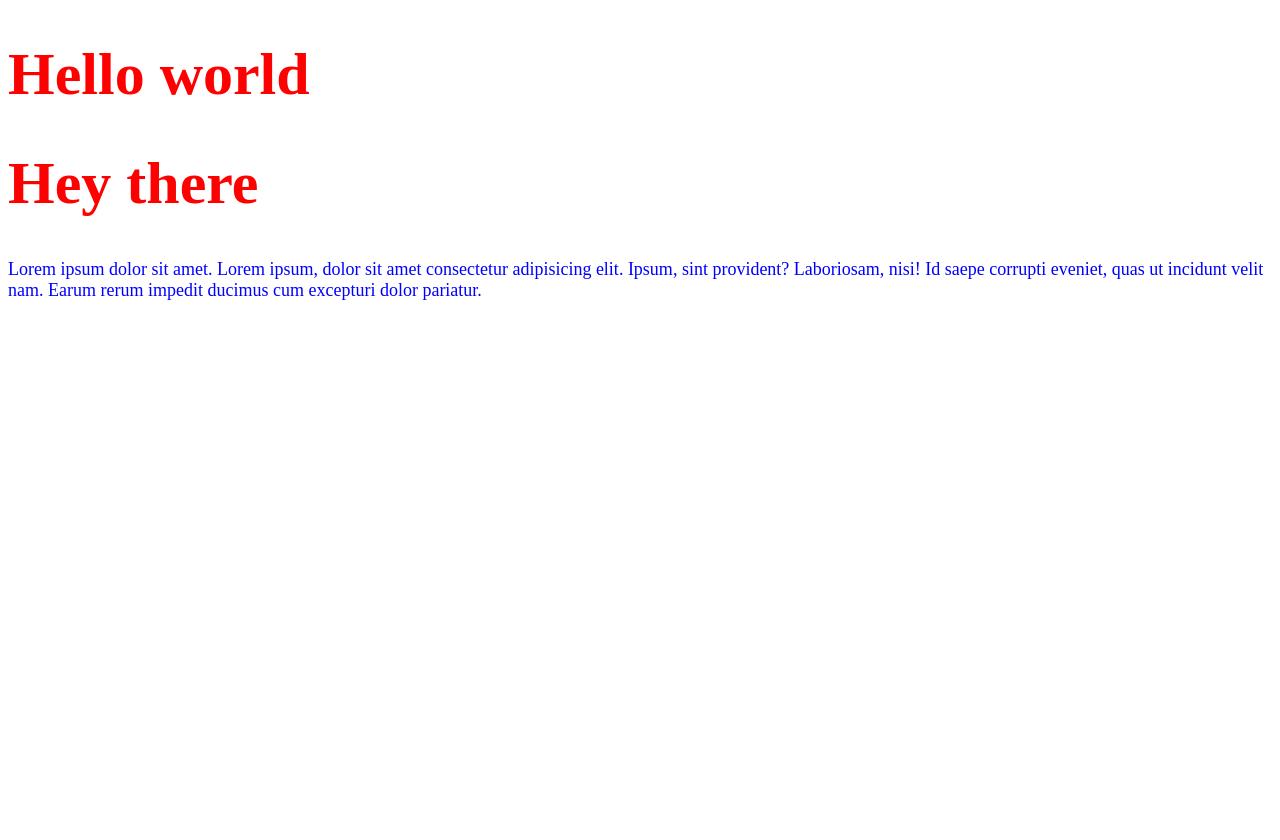
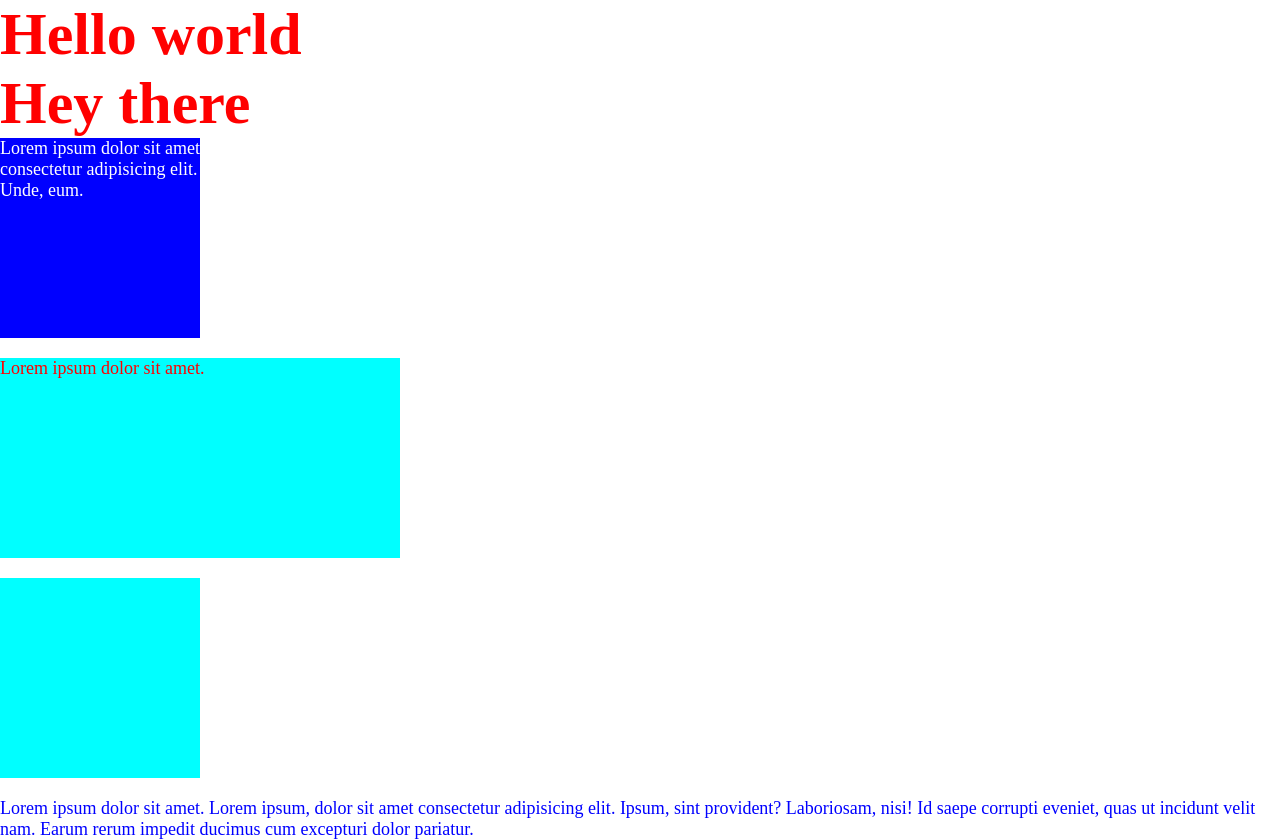
Before and after one commit to sowmik-sec/styles-recap, a plain HTML site: page index.html in a window 1280 px wide. Before the commit the page ends 800 px from the top, so only its background shows below. Drawn offline with Linux system fonts and the light colour scheme.

Commit message:
css selector

```diff
--- a/index.html
+++ b/index.html
@@ -9,6 +9,13 @@
   <body>
     <h1>Hello world</h1>
     <h1>Hey there</h1>
+    <div class="first-div">
+      <p>Lorem ipsum dolor sit amet consectetur adipisicing elit. Unde, eum.</p>
+    </div>
+    <div id="big-div">
+      <p class="text-bk">Lorem ipsum dolor sit amet.</p>
+    </div>
+    <div ></div>
     <p>Lorem ipsum dolor sit amet. Lorem ipsum, dolor sit amet consectetur adipisicing elit. Ipsum, sint provident? Laboriosam, nisi! Id saepe corrupti eveniet, quas ut incidunt velit nam. Earum rerum impedit ducimus cum excepturi dolor pariatur. </p>
   </body>
 </html>
--- a/styles.css
+++ b/styles.css
@@ -1,6 +1,11 @@
 /* h1 => SElector
 color =>property
 red => value */
+
+* {
+  margin: 0;
+  color: wheat;
+}
 h1 {
   color: red;
   font-size: 60px;
@@ -10,3 +15,28 @@ p {
   color: blue;
   font-size: 18px;
 }
+
+div {
+  width: 200px;
+  height: 200px;
+  background: aqua;
+  margin-bottom: 20px;
+}
+
+div p {
+  color: black;
+}
+
+.text-bk {
+  color: red;
+}
+
+.first-div {
+  background: blue;
+}
+.first-div p {
+  color: white;
+}
+#big-div {
+  width: 400px;
+}
```
